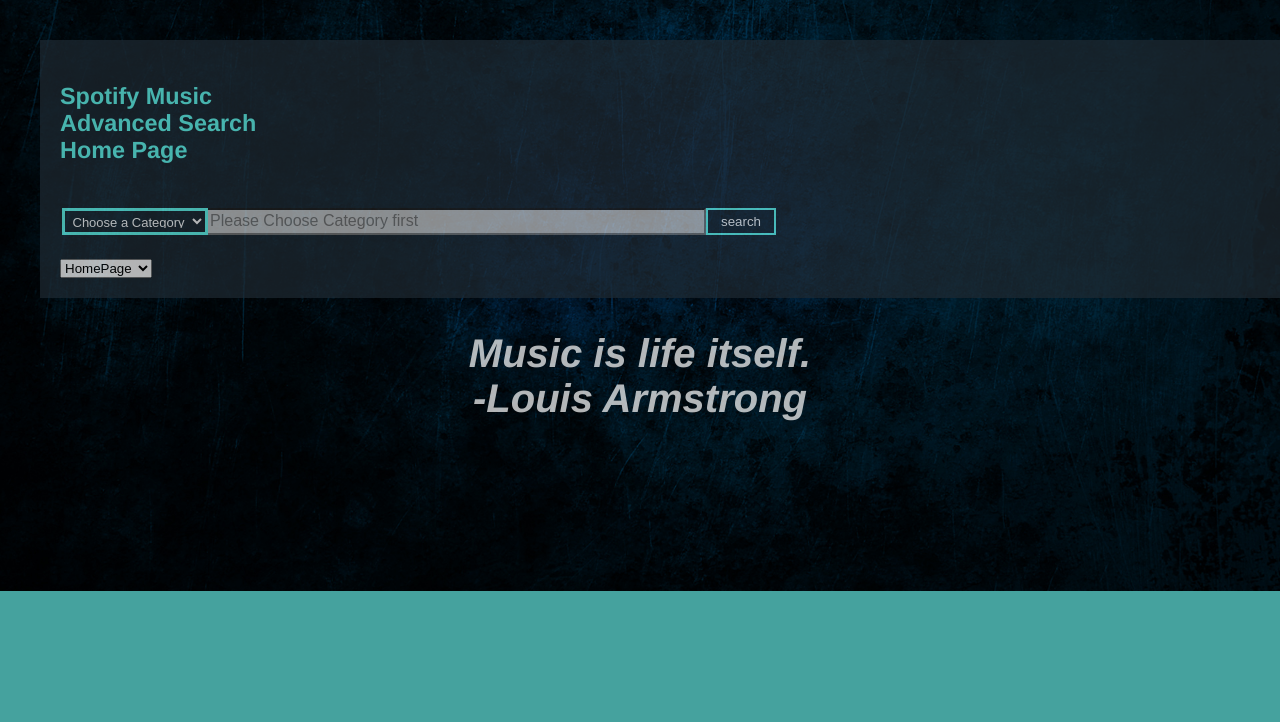
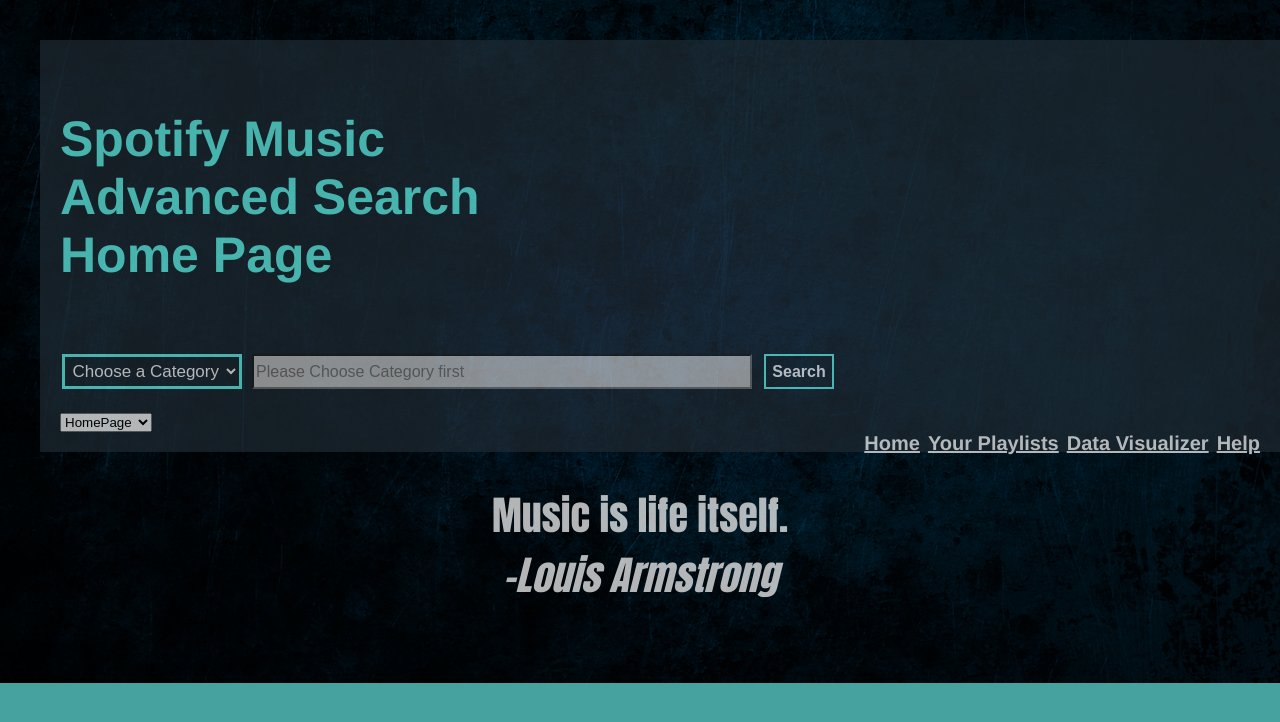
Before and after one commit to imaik129/cs257, a Flask app: page / in a window 1280 px wide. Shown: the top 722 px of the page. Run offline with Flask 2, Linux system fonts and the light colour scheme; data that the repository does not hold is empty; parts of the project's set-up code (start-up, migrations or seed data) failed here and were passed over; some libraries are stand-ins or nearby versions.

Commit message:
changes to JS, CSS, HTML

```diff
--- a/webapp/static/webapp.css
+++ b/webapp/static/webapp.css
@@ -4,6 +4,9 @@
 */
 
 /* upload background image, specify font,size, & position */
+.title{
+  font-size: 50px;
+}
 body {
   margin: 40px;
   size: 100%;
@@ -20,9 +23,21 @@ body {
 
 /* specify the font size, position, and text color of quote in body object */
 body .quote{
+  display: absolute;
   font-size: 40px;
   text-align: center;
+  position: static;
+  /* display:fixed;
+  left: 40%; */
+
   color: white;
+  /* font-family:Geneva; */
+  font-family:Impact;
+}
+
+header .playlists .DDM-content{
+  opactiy: 0.7;
+  background-color: black;
 }
 
 /* specify attributes of the top panel object located in the top of the web page */
@@ -33,14 +48,57 @@ header .TopPanel{
   border-width: 100px;
   text-align: left;
   padding: 20px;
+  /* font-family:Impact; */
+  font-family: Arial.;
+  /* font-family: Garamond.; */
+  font-weight:bold;
   font-size: 20px;
   /* color: black; */
   color:#66FCF1;
   width: 100%;
   height: 30%;
   /* background-image: url("panel.jpg"); */
+}
 
+header .topnav{
+  float: right;
+  display: flex;
+  flex-direction: row;
+  flex-wrap: nowrap;
+  align-self: center;
 }
+
+header .topnav a{
+  color: white;
+  margin-left: 8px;
+}
+
+header .topnav a:hover{
+  color:#66FCF1;
+  background-color: transparent;
+}
+
+header .DDM-content{
+  display:none;
+}
+
+header .topnav .playlists a:hover + .DDM-content{
+  display:block;
+}
+/* header .DDM-content{
+  display: none;
+  position: absolute;
+}
+
+header .playlistDDM a:hover .DDM-content{
+  display:block;
+}
+
+/* header .topnav a:visited{
+  color:#778899;
+} */
+
+
 
 /* create flex block consisted of search category drop down menu,
 search bar, and search button to position on same plane/row. */
@@ -49,78 +107,22 @@ search bar, and search button to position on same plane/row. */
   flex-direction: row;
   flex-wrap: nowrap;
   align-self: center;
+  gap: 12px;
+  /* justify-content: center; */
+
 }
-
-
-/* table stucture specifying color of columns, rows and hard coding in a index counter */
-table.sortable tbody {
-    counter-reset: sortabletablescope;
-}
-
-table.sortable thead tr::before {
-    content: "";
-    display: table-cell;
-    display: block;
-}
-table.sortable tbody tr::before {
-    content: counter(sortabletablescope);
-    counter-increment: sortabletablescope;
-    display: table-cell;
-    background-color: #f8f8ff;
-}
-
-table.sortable th:not(.sorttable_sorted):not(.sorttable_sorted_reverse):not(.sorttable_nosort):after {
-    content: " \25B4\25BE"
-}
-
-table.sortable thead {
-    opacity: 0.9;
-    background-color:#707070;
-    color: #F5F5F5;
-    font-weight: bold;
-    cursor: default;
-}
-
-tbody {
-    display: block;
-    width:100%;
-    height:500px;
-    overflow: auto;
-}
-
-table {
-   width: 100%;
-}
-
-thead th{
-  width:250px;
-}
-tbody td{
-  width: 250px;
-}
-
-table.sortable tbody tr:nth-child(2n) td {
-  opacity: 0.8;
-  background: #f8f8ff;
-}
-table.sortable tbody tr:nth-child(2n+1) td {
-  opacity: 0.8;
-  background: #d3d3d3;
-}
-
-
 
 /*
 specify attributes of the search_button */
 #search_button{
   /* border: 3px solid #grey;
   background-color: #white; */
-  height:27px;
+  height:35px;
   width: 70px;
   display: block;
   color:white;
-  font-size:10pt;
-
+  font-size:12pt;
+  font-weight:bold;
   border: 2px solid #66FCF1;
   background-color: #1F2A33;
 }
@@ -128,7 +130,7 @@ specify attributes of the search_button */
 #search_string{
     /* border: 2px solid grey; */
     font-size:12pt;
-    height:27px;
+    height:35px;
     width: 500px;
     color: black;
     background-color: #C5C6C7;
@@ -147,9 +149,9 @@ specify attributes of the search_button */
   border: 3px solid #66FCF1;
   color:white;
 
-  font-size: 13px;
+  font-size: 17px;
   padding:3.5px;
-  height:27px;
+  height:35px;
   left:30px;
   cursor: pointer;
 }
--- a/webapp/static/webapp.js
+++ b/webapp/static/webapp.js
@@ -27,13 +27,13 @@ window.onload = initialize;
 function changePlaceHolder(){
   var chosenCategory = document.getElementById('DDButton');
   if (chosenCategory.value == 'song'){
-    document.getElementById('search_string').placeholder = 'search for song name here (e.g Yesterday)';
+    document.getElementById('search_string').placeholder = 'Search for song name here (e.g Yesterday)';
   }
   else if (chosenCategory.value == 'artist'){
-    document.getElementById('search_string').placeholder = 'search for artist name here (e.g The Beatles)';
+    document.getElementById('search_string').placeholder = 'Search by artist name here (e.g The Beatles)';
   }
   else if (chosenCategory.value == 'genre'){
-    document.getElementById('search_string').placeholder = 'search for genre name here (e.g Rock)';
+    document.getElementById('search_string').placeholder = 'Search by genre name here (e.g Rock)';
   }
   else if (chosenCategory.value == 'default'){
     document.getElementById('search_string').placeholder = 'Please pick a Category first';
@@ -97,8 +97,10 @@ function getURLbyCategory(){
     var url ='/search_genre?search=' + searchString.value;
     return url;
   }
-
-
+  // else if (choseCategory.value == 'default'){
+  //   var url ='/search_songs?search=' + searchString.value;
+  //   return url;
+  // }
 }
 
 //Just gets the base url for the API call
--- a/webapp/templates/index.html
+++ b/webapp/templates/index.html
@@ -29,7 +29,7 @@
         <p><input id="search_string" type="search" placeholder="Please Choose Category first" />
     </div>
     <div>
-        <p><button type="submit" id="search_button">search</button></p>
+        <p><button type="submit" id="search_button">Search</button></p>
     </div>
   </div>
 
@@ -42,11 +42,27 @@
     </select>
   </div>
 
-  </div>
+  <nav class="topnav">
+    <a class="active" href="/">Home</a>
+    <div class = "playlists">
+      <a href="#playlists">Your Playlists</a>
+        <div class = "DDM-content" id = "DDM-content">
+          <p id="playlist1"> Playlist1 </p>
+          <p id = "playlist2"> Playlist2 </p>
+        </div>
+    </div>
+    <a href="#Visualizer">Data Visualizer</a>
+    <a href="#Help">Help</a>
+
+
+  </nav>
+
+
+
 </header>
 
 <body>
-  <h2 class = "quote" id="page_quote" > <em> Music is life itself. <br/> -Louis Armstrong</em>  </h2>
+  <h2 class = "quote" id="page_quote" >  Music is life itself. <br/> <em>-Louis Armstrong</em>  </h2>
 
   <div id = "divider_for_home">
     <table class="sortable" id="search_results_table_song" style="display:none" >
```
Also changed, not shown: other parts of webapp/static/webapp.css (+65 -0 lines).
